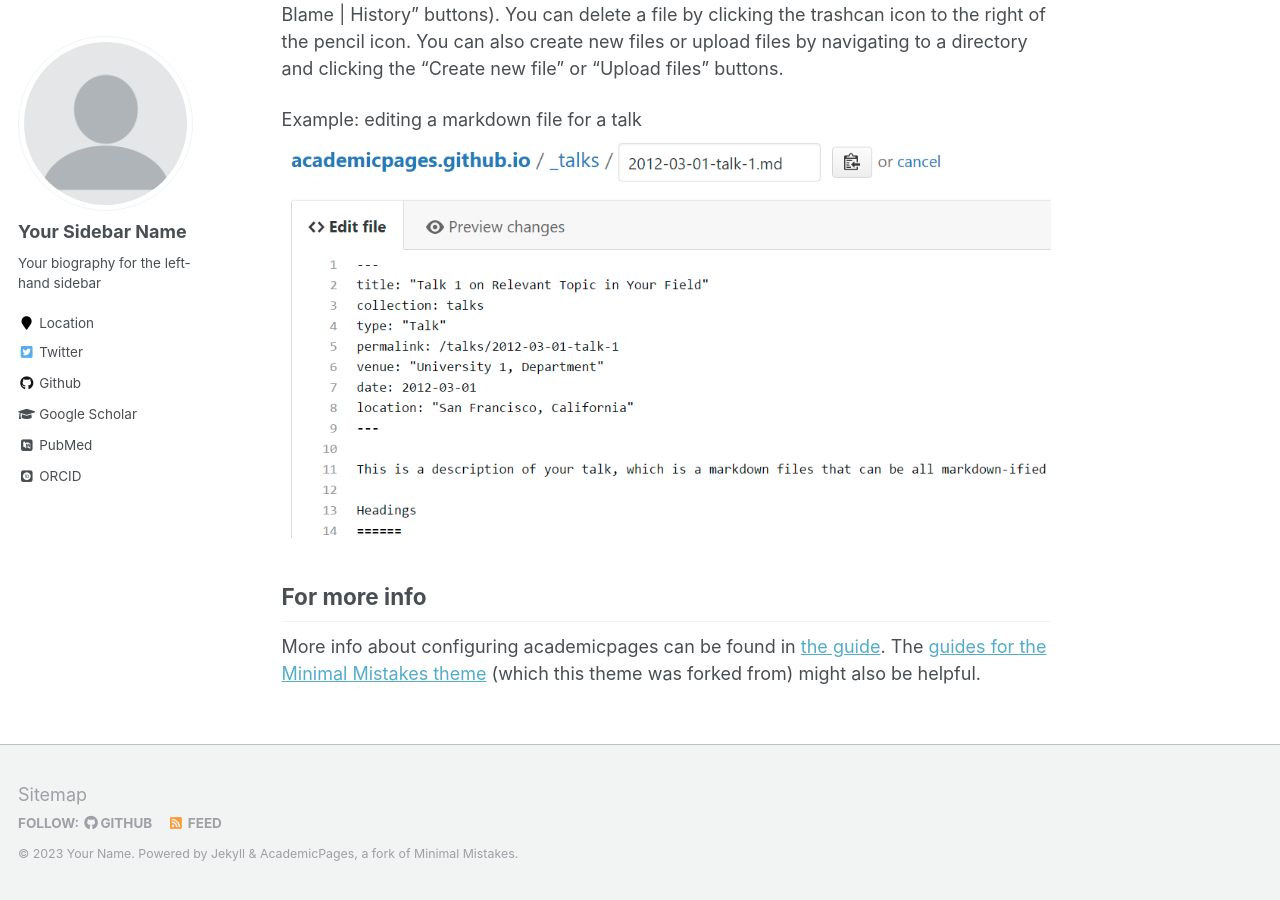
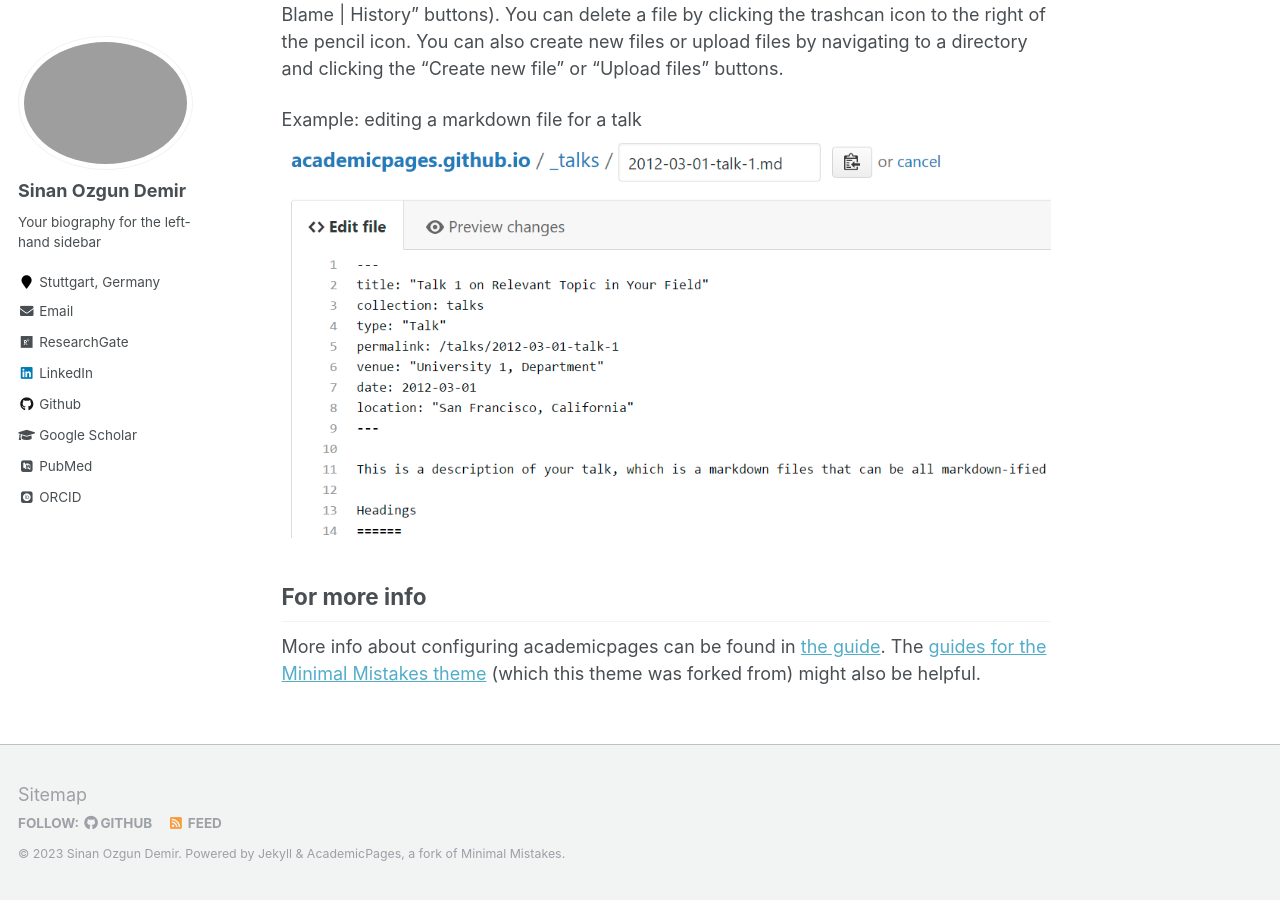
Before and after one commit to sozgundemir/sozgundemir.github.io, a Jekyll site: the page built from _pages/about.md, in a window 1280 px wide and 900 px high, scrolled down 2463 px. Built offline with Jekyll 4.4.1, drawn with Linux system fonts in a browser that asks for light colours; some web fonts are replaced; some of the changed text lies outside the part shown.

Commit message:
name changes are done

```diff
--- a/_config.yml
+++ b/_config.yml
@@ -7,13 +7,13 @@
 
 # Site Settings
 locale                   : "en-US"
-title                    : "Your Name / Site Title"
+title                    : "Sinan Ozgun Demir"
 title_separator          : "-"
-name                     : &name "Your Name"
+name                     : &name "Sinan Ozgun Demir"
 description              : &description "personal description"
-url                      : https://academicpages.github.io # the base hostname & protocol for your site e.g. "https://mmistakes.github.io"
+url                      : https://sozgundemir.github.io # the base hostname & protocol for your site e.g. "https://mmistakes.github.io"
 baseurl                  : "" # the subpath of your site, e.g. "/blog"
-repository               : "academicpages/academicpages.github.io"
+repository               : "sozgundemir/sozgundemir.github.io"
 teaser                   :  # filename of teaser fallback teaser image placed in /images/, .e.g. "500x300.png"
 breadcrumbs              : false # true, false (default)
 words_per_minute         : 160
@@ -80,15 +80,15 @@ analytics:
 
 # Site Author
 author:
-  name             : "Your Sidebar Name"
-  avatar           : "profile.png"
+  name             : "Sinan Ozgun Demir"
+  avatar           : "profilePicture.jpg"
   bio              : "Your biography for the left-hand sidebar"
-  location         : "Location"
+  location         : "Stuttgart, Germany"
   employer         :
   pubmed           : "https://www.ncbi.nlm.nih.gov/pubmed/?term=john+snow"
-  googlescholar    : "http://yourfullgooglescholarurl.com"
-  email            :
-  researchgate     :  # example: "https://www.researchgate.net/profile/yourprofile"
+  googlescholar    : "http://https://scholar.google.com/citations?user=WCg7k_oAAAAJ&hl=en"
+  email            : "demir@is.mpg.de"
+  researchgate     : "https://www.researchgate.net/profile/Sinan-Demir-2"
   uri              :
   bitbucket        :
   codepen          :
@@ -96,20 +96,20 @@ author:
   flickr           :
   facebook         :
   foursquare       :
-  github           : "academicpages"
+  github           : "sozgundemir"
   google_plus      :
   keybase          :
   instagram        :
   impactstory      : #"https://profiles.impactstory.org/u/xxxx-xxxx-xxxx-xxxx"
   lastfm           :
-  linkedin         :
-  orcid            : "http://orcid.org/yourorcidurl"
+  linkedin         : "https://www.linkedin.com/in/sinan-ozgun-demir-981311129/"
+  orcid            : "http://orcid.org/0000-0002-6177-8372"
   pinterest        :
   soundcloud       :
   stackoverflow    : # http://stackoverflow.com/users/123456/username
   steam            :
   tumblr           :
-  twitter          : "replacethistwitterhandle"
+  twitter          : # "replacethistwitterhandle"
   vine             :
   weibo            :
   xing             :
```
Also changed, not shown: 1 other file.
